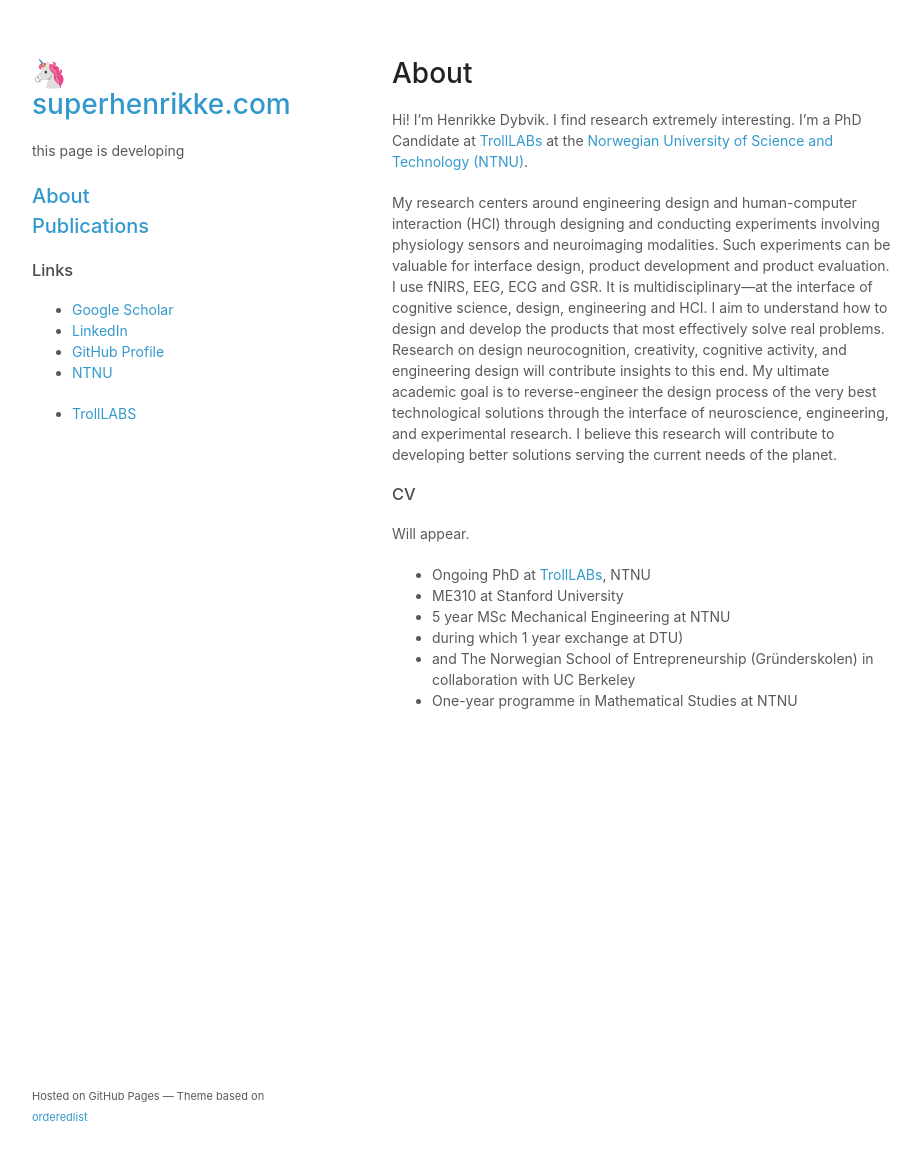
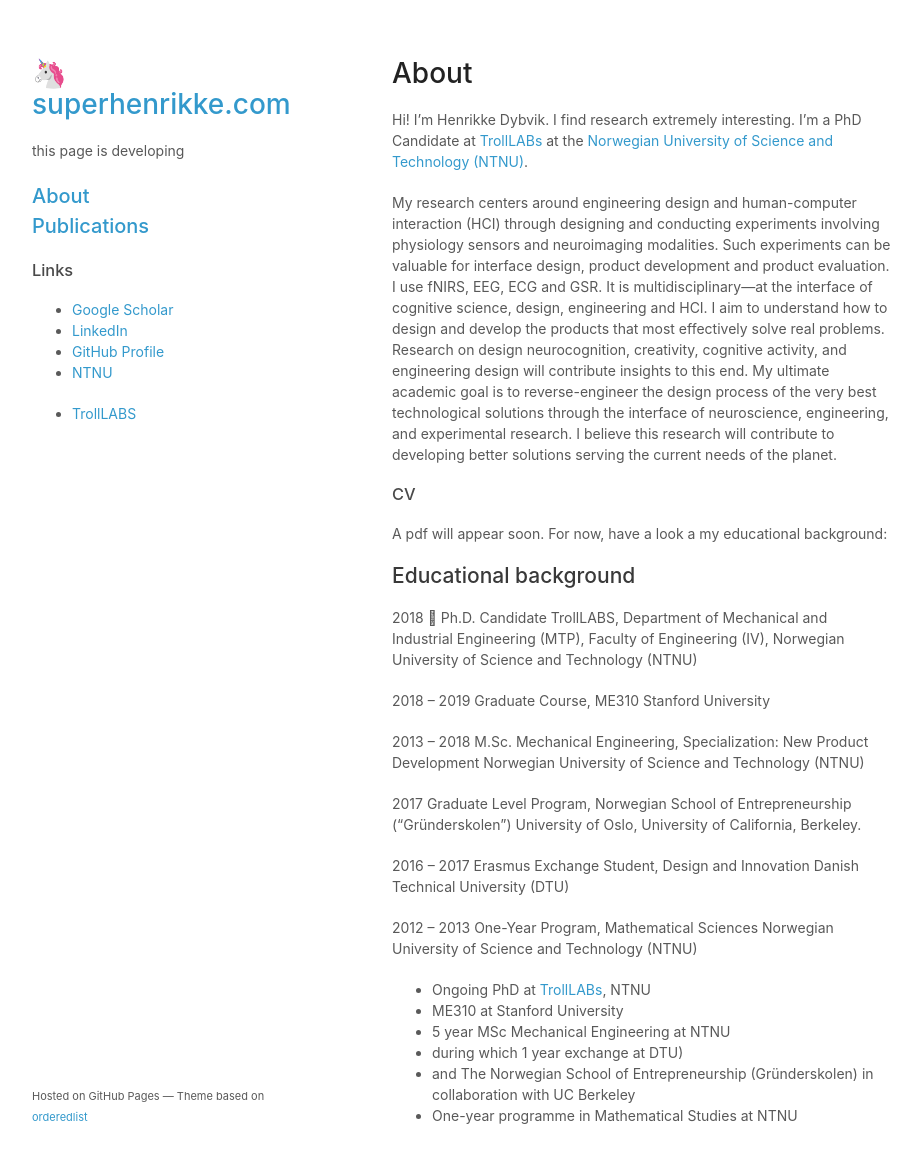
Before and after one commit to superhenrikke/superhenrikke.github.io, a Jekyll site: the page built from about.md, in a window 1280 px wide and 1196 px high. Shown: the top 1163 px of the window, without its empty margins (178-1099 px from the left). Built offline with Jekyll 4.4.1, drawn with Linux system fonts in a browser that asks for light colours; our own code applies the rules of GitHub Pages for plain Markdown files; a script that is not in the unit is left out.

Commit message:
Update about.md

```diff
--- a/about.md
+++ b/about.md
@@ -5,7 +5,30 @@ Hi! I'm Henrikke Dybvik. I find research extremely interesting. I'm a PhD Candid
 My research centers around engineering design and human-computer interaction (HCI) through designing and conducting experiments involving physiology sensors and neuroimaging modalities. Such experiments can be valuable for interface design, product development and product evaluation. I use fNIRS, EEG, ECG and GSR. It is multidisciplinary—at the interface of cognitive science, design, engineering and HCI. I aim to understand how to design and develop the products that most effectively solve real problems. Research on design neurocognition, creativity, cognitive activity, and engineering design will contribute insights to this end. My ultimate academic goal is to reverse-engineer the design process of the very best technological solutions through the interface of neuroscience, engineering, and experimental research. I believe this research will contribute to developing better solutions serving the current needs of the planet.
 
 ### CV
-Will appear.
+A pdf will appear soon. For now, have a look a my educational background:
+
+## Educational background
+2018 		Ph.D. Candidate
+		TrollLABS,
+Department of Mechanical and Industrial Engineering (MTP),
+Faculty of Engineering (IV),
+Norwegian University of Science and Technology (NTNU)
+
+2018 – 2019	Graduate Course, ME310
+		Stanford University
+
+2013 – 2018	M.Sc. Mechanical Engineering, Specialization: New Product Development
+Norwegian University of Science and Technology (NTNU)
+
+2017		Graduate Level Program, 	Norwegian School of Entrepreneurship (“Gründerskolen”)
+		University of Oslo,
+		University of California, Berkeley.
+
+2016 – 2017	Erasmus Exchange Student, Design and Innovation
+		Danish Technical University (DTU)
+
+2012 – 2013	One-Year Program, Mathematical Sciences
+Norwegian University of Science and Technology (NTNU)
 
 - Ongoing PhD at [TrollLABs](https://www.ntnu.edu/mtp/trolllabs), NTNU
 - ME310 at Stanford University
```
